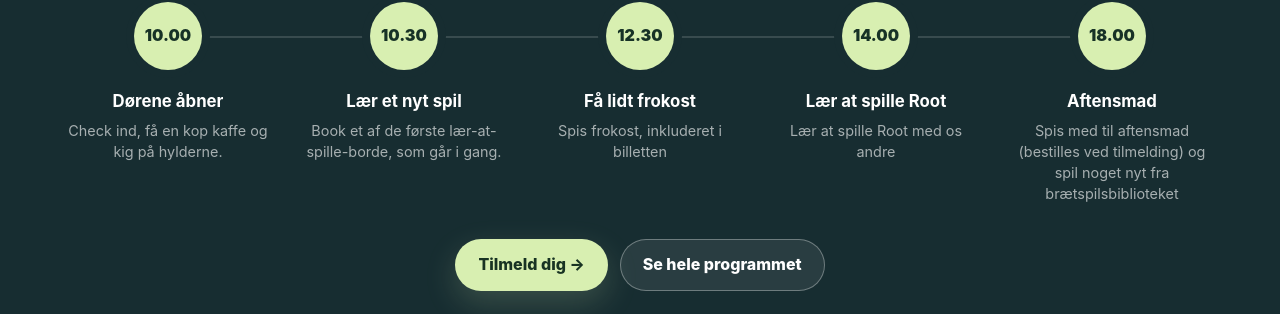
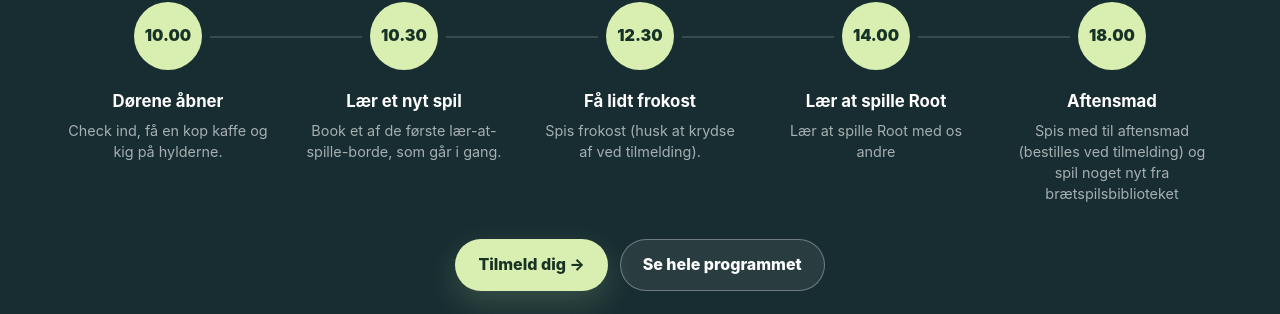
Before and after one commit to Andrejao/spilex, a Jekyll site: the page built from index.html, in a window 1280 px wide and 900 px high, scrolled down 2730 px. Shown: the part 138-452 px from the top of the window. Built offline with Jekyll 4.4.1, drawn with Linux system fonts in a browser that asks for light colours.

Commit message:
Update index.html

```diff
--- a/index.html
+++ b/index.html
@@ -358,7 +358,7 @@
       <div class="vbd-flow">
         <div class="vbd-flow-item"><div class="vbd-flow-dot">10.00</div><div><h3>Dørene åbner</h3><p>Check ind, få en kop kaffe og kig på hylderne.</p></div></div>
         <div class="vbd-flow-item"><div class="vbd-flow-dot">10.30</div><div><h3>Lær et nyt spil</h3><p>Book et af de første lær-at-spille-borde, som går i gang.</p></div></div>
-        <div class="vbd-flow-item"><div class="vbd-flow-dot">12.30</div><div><h3>Få lidt frokost</h3><p>Spis frokost, inkluderet i billetten</p></div></div>
+        <div class="vbd-flow-item"><div class="vbd-flow-dot">12.30</div><div><h3>Få lidt frokost</h3><p>Spis frokost (husk at krydse af ved tilmelding). </p></div></div>
         <div class="vbd-flow-item"><div class="vbd-flow-dot">14.00</div><div><h3>Lær at spille Root</h3><p>Lær at spille Root med os andre </p></div></div>
         <div class="vbd-flow-item"><div class="vbd-flow-dot">18.00</div><div><h3>Aftensmad</h3><p>Spis med til aftensmad (bestilles ved tilmelding) og spil noget nyt fra brætspilsbiblioteket </p></div></div>
       </div>
@@ -467,8 +467,8 @@
 
           <details class="faq-item">
             <summary>Kan jeg købe mad og drikke?</summary>
-            <p>Frokost består af rugbrød, pålæg og grønt. Frokost er inkluderet i prisen.</p>
-            <p>Aftensmad er en varm ret, som kan købes for 25 kroner. Du bestiller aftensmad ved tilmelding og får en madbillet ved check-in.</p>
+            <p>Frokost består af rugbrød, pålæg og grønt. Frokost er inkluderet. Du skal huske at tilmelde dig frokost ved tilmelding til dagen.</p>
+            <p>Aftensmad er en varm ret, som kan købes for 25 kroner. Du bestiller aftensmad ved tilmelding.</p>
             <p>Der vil desuden være mulighed for at købe kaffe, sodavand, snacks, kage med videre på dagen. Du kan betale med MobilePay eller i lige beløb i kontanter.</p>
           </details>
 
```
